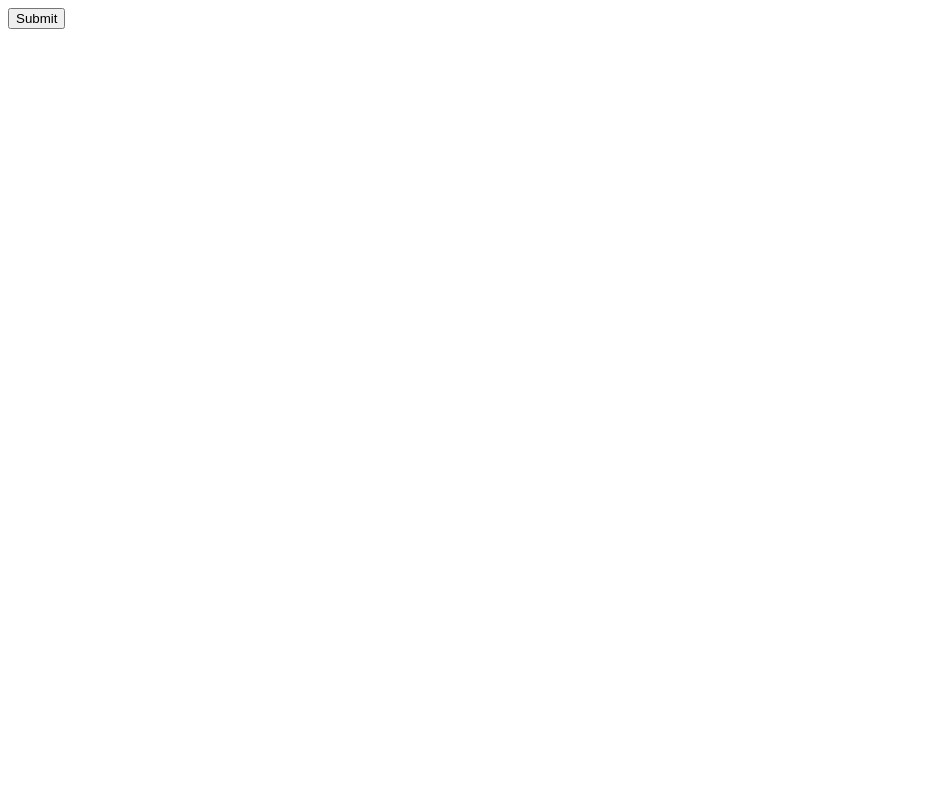
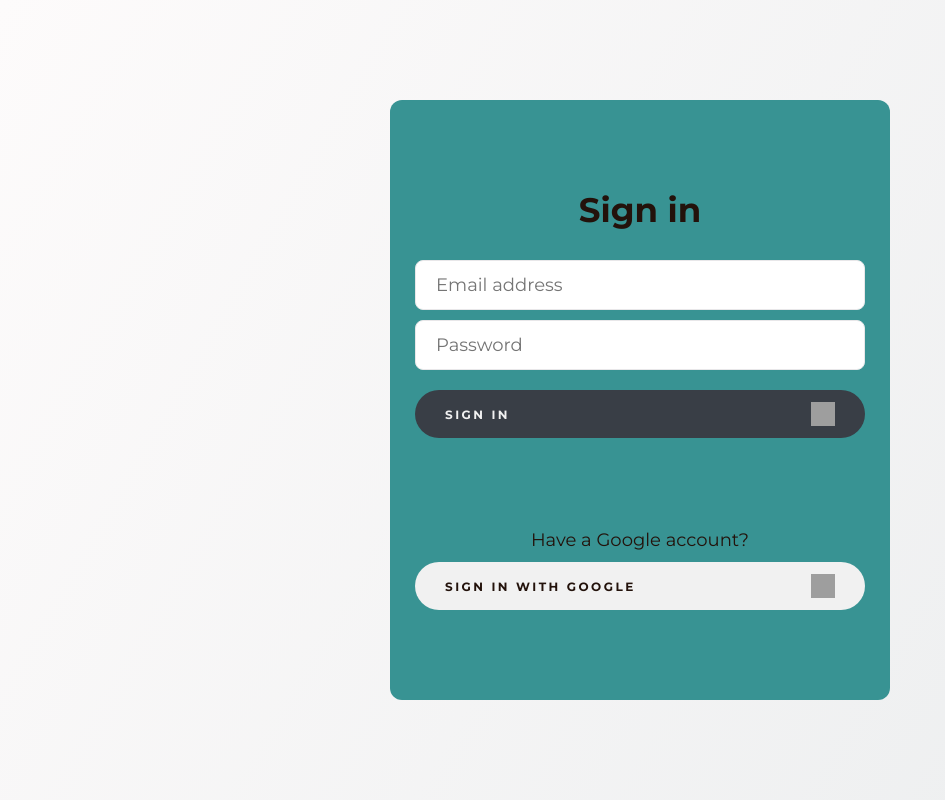
Before and after one commit to rubenbuelvas/CryptoFinalProject, a Flask app: page /login in a window 1280 px wide. Before the commit the part shown is almost empty. Shown: the whole page, without its empty margins (0-945 px from the left). Run offline with Flask 2, Linux system fonts and the light colour scheme; some libraries are stand-ins or nearby versions; grey boxes are pictures that could not be loaded.

Commit message:
New template

```diff
--- /dev/null
+++ b/Flask/static/style.css
@@ -0,0 +1,155 @@
+@import url('https://fonts.googleapis.com/css2?family=Montserrat:wght@300;400;700&display=swap');
+* {
+    box-sizing: border-box;
+    margin: 0;
+    padding: 0;
+}
+
+html {
+    font-size: 62.5%;
+}
+
+body {
+    align-items: center;
+    background-image: linear-gradient(120deg, #fdfbfb 0%, #ebedee 100%);
+    color: #23120b;
+    display: flex;
+    font-family: 'Montserrat', sans-serif;
+    font-size: 1.6rem;
+    height: 100vh;
+    justify-content: center;
+    width: 100vw;
+}
+
+.login__container {
+    background-color: #389393;
+    border-radius: 1.2rem;
+    display: flex;
+    flex-direction: column;
+    height: 600px;
+    justify-content: space-evenly;
+    text-align: center;
+    width: 500px;
+}
+
+.login__container--title {
+    color: #23120b;
+    font-size: 3.4rem;
+    font-weight: bold;
+    line-height: 4rem;
+    margin-bottom: 3rem;
+}
+
+.login__input--email {
+    color: #23120b;
+    height: 50px;
+    width: 90%;
+    font-size: 1.8rem;
+    line-height: 2.6rem;
+    border-radius: 8px;
+    border: 1px solid #E8E7E9;
+    background-color: #FFFFFF;
+    padding-left: 2rem;
+    margin-bottom: 1rem;
+}
+
+.login__input--password {
+    color: #23120b;
+    height: 50px;
+    width: 90%;
+    font-size: 1.8rem;
+    line-height: 2.6rem;
+    border-radius: 8px;
+    border: 1px solid #E8E7E9;
+    background-color: #FFFFFF;
+    padding-left: 2rem;
+    margin-bottom: 2rem;
+}
+
+.login__container button {
+    background-color: #393e46;
+    border: 0;
+    border-radius: 24px;
+    color: #f1f1f1;
+    font-family: inherit;
+    font-weight: bold;
+    font-size: 1.2rem;
+    padding: 1rem 3rem;
+    width: 90%;
+    height: 48px;
+    display: flex;
+    align-items: center;
+    justify-content: space-between;
+    text-transform: uppercase;
+    letter-spacing: 2.5px;
+    text-decoration: none;
+    transition: .2s;
+    margin-left: 5%;
+}
+
+.login__container a {
+    text-decoration: none;
+}
+
+.login__form--button span {
+    width: 24px;
+    height: 24px;
+    margin-left: 12px;
+    background-image: url("./assets/icons/arrow-right.svg");
+    background-size: cover;
+    background-position: center;
+    background-repeat: no-repeat;
+}
+
+.login-with__button button {
+    background-color: #f1f1f1;
+    color: #23120b;
+}
+
+.login-with__button span {
+    width: 24px;
+    height: 24px;
+    margin-left: 12px;
+    background-image: url("./assets/icons/google-icon.svg");
+    background-size: cover;
+    background-position: center;
+    background-repeat: no-repeat;
+}
+
+.login__input--email::placeholder {
+    font-family: 'Montserrat', sans-serif;
+    opacity: 1;
+}
+
+.login__input--password::placeholder {
+    font-family: 'Montserrat', sans-serif;
+    opacity: 1;
+}
+
+.login__input--email::-ms-input-placeholder {
+    font-family: 'Montserrat', sans-serif;
+}
+
+.login__input--password::-ms-input-placeholder {
+    font-family: 'Montserrat', sans-serif;
+}
+
+.login__form--button button:hover {
+    box-shadow: 4px 4px 12px 2px rgba(57, 62, 70, 1);
+    cursor: pointer;
+    opacity: 0.9;
+}
+
+.login-with__button button:hover {
+    box-shadow: 4px 4px 12px 2px rgba(57, 62, 70, 1);
+    cursor: pointer;
+    opacity: 0.9;
+}
+
+.login-with__container--title {
+    color: #23120b;
+    font-size: 1.8rem;
+    font-weight: 400;
+    line-height: 2.4rem;
+    margin-bottom: 1rem;
+}
--- a/Flask/templates/login.html
+++ b/Flask/templates/login.html
@@ -1,20 +1,62 @@
 <!DOCTYPE html>
 <html lang="en">
+
 <head>
     <meta charset="UTF-8">
-    <title>Login</title>
+    <meta name="viewport" content="width=device-width, initial-scale=1.0">
+    <link rel="stylesheet" href="/static/style.css">
+    <title>Log in</title>
     <script src="https://www.google.com/recaptcha/api.js"></script>
 </head>
+
 <body>
-    <button class="g-recaptcha"
-        data-sitekey="6LfdYd4ZAAAAAPYturAXI9ltrEcFOhtrO45_pNB4"
-        data-callback='onSubmit'
-        data-action='submit'>Submit
-    </button>
+
+    <section class="login__container">
+        <form name="login__form">
+            <h1 class="login__container--title">Sign in</h1>
+            <div class="login__form--email">
+                <input class="login__input--email" type="email" name="email" placeholder="Email address" spellcheck="false">
+            </div>
+            <div class="login__form--password">
+                <input class="login__input--password" type="password" name="password" placeholder="Password" spellcheck="false">
+            </div>
+            <div class="login__form--button">
+                <a href="#">
+                    <button
+                        class="g-recaptcha"
+                        data-sitekey="6LfdYd4ZAAAAAPYturAXI9ltrEcFOhtrO45_pNB4"
+                        data-callback='onSubmitLogin'
+                        data-action='submit'
+                    >Sign in<span></span>
+                    </button>
+                </a>
+            </div>
+        </form>
+        <div class="login-with__container">
+            <h3 class="login-with__container--title">
+                Have a Google account?
+            </h3>
+            <div class="login-with__button">
+                <a href="#">
+                    <button
+                        class="g-recaptcha"
+                        data-sitekey="6LfdYd4ZAAAAAPYturAXI9ltrEcFOhtrO45_pNB4"
+                        data-callback='onSubmitOAuth'
+                        data-action='submit'
+                    >Sign in with Google<span></span>
+                    </button>
+                </a>
+            </div>
+        </div>
+    </section>
     <script>
-           function onSubmit(token) {
+           function onSubmitLogin(token) {
+             document.getElementById("demo-form").submit();
+           }
+           function onSubmitOAuth(token) {
              document.getElementById("demo-form").submit();
            }
     </script>
 </body>
+
 </html>
```
Also changed, not shown: Flask/templates/login.old.html (added, +20 -0 lines).
